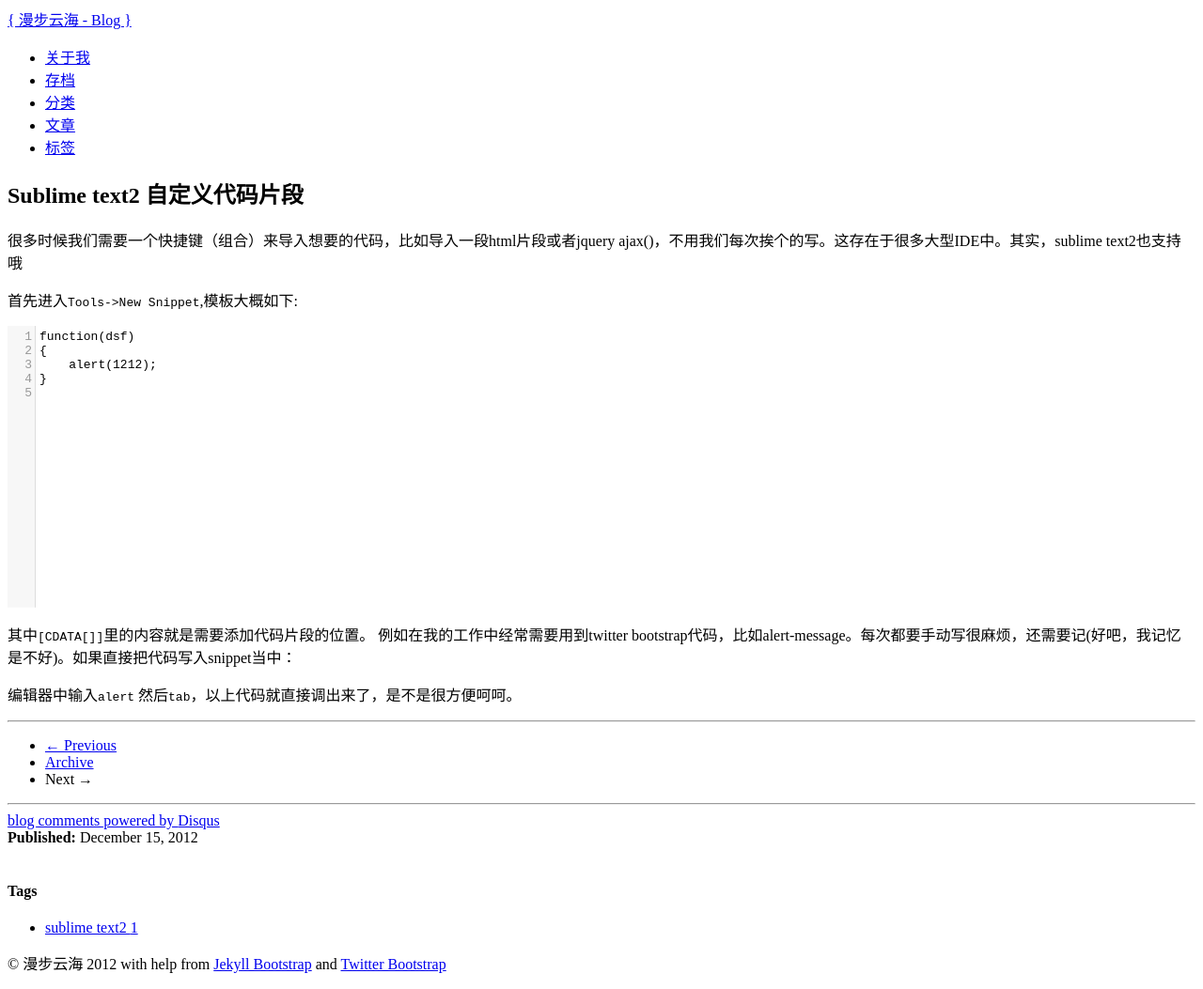
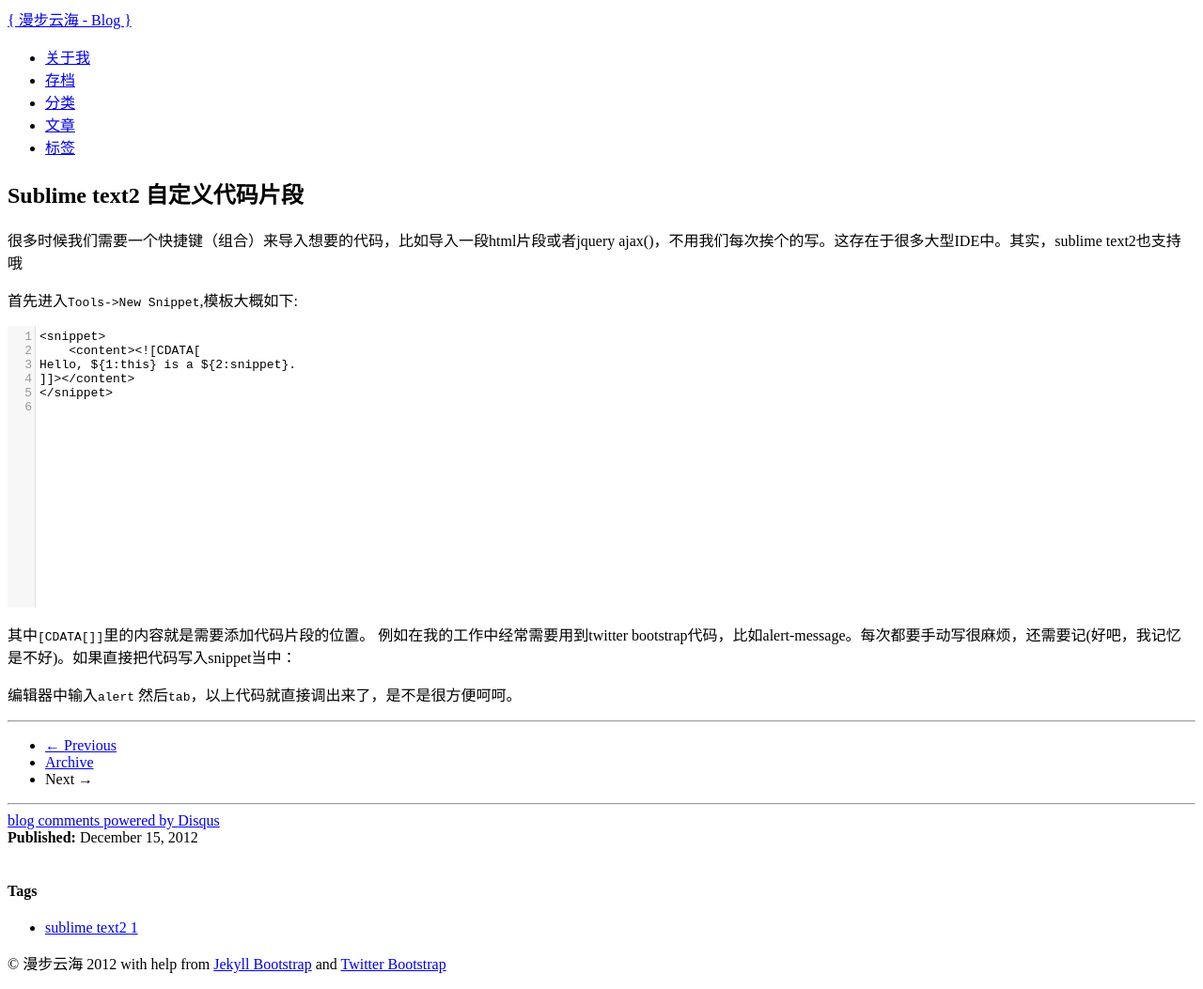
Before and after one commit to symfonyluxury/symfonyluxury.github.com, a Jekyll site: the page built from _posts/2012-12-15-sublime-text2-snippet.md, in a window 1280 px wide. Shown: the whole page at 94% size. Built offline with Jekyll 4.4.1, drawn with Linux system fonts in a browser that asks for light colours; nearby versions of some CDN libraries; library files that are not in the unit come from our copies; comment, search, counter and statistics services are not loaded.

Commit message:
code mirror 14

```diff
--- a/_posts/2012-12-15-sublime-text2-snippet.md
+++ b/_posts/2012-12-15-sublime-text2-snippet.md
@@ -9,10 +9,11 @@ tags: [sublime text2]
 
 首先进入`Tools->New Snippet`,模板大概如下:
 <textarea id="code" name="code">
-function(dsf)
-{
-	alert(1212);
-}
+<snippet>
+	<content><![CDATA[
+Hello, ${1:this} is a ${2:snippet}.
+]]></content>
+</snippet>
 </textarea>
 
 其中`[CDATA[]]`里的内容就是需要添加代码片段的位置。
```
